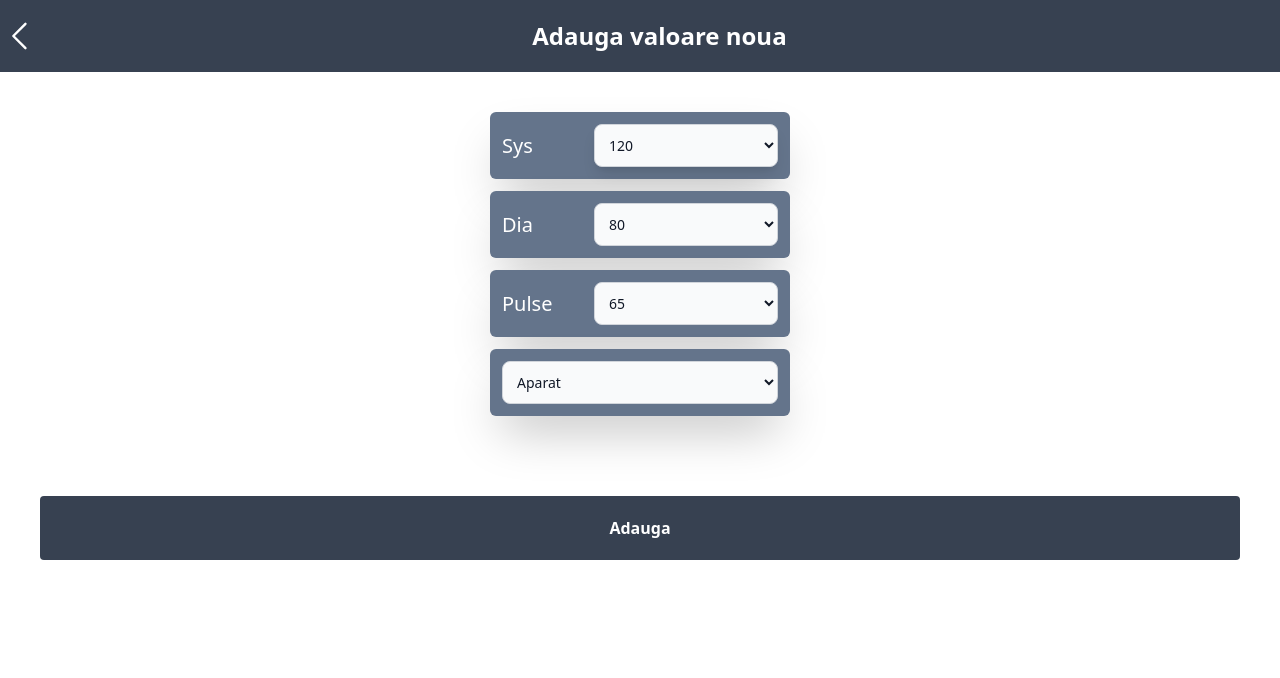
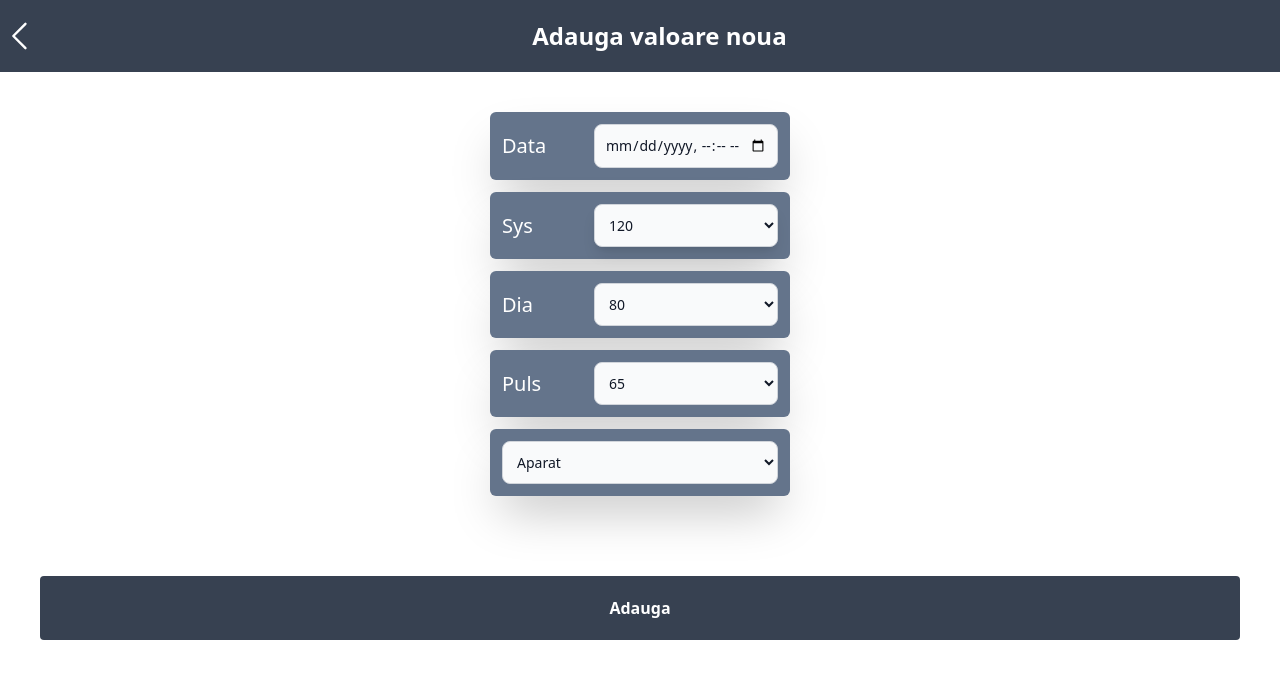
Before and after one commit to andreimuntean7/tensiune_luci, a React (Create React App) app: page /addValue in a window 1280 px wide. Shown: the top 678 px of the page. Built offline with nearby package versions, Linux system fonts and the light colour scheme.

Commit message:
added datetime input

```diff
--- a/package.json
+++ b/package.json
@@ -12,9 +12,12 @@
     "chart.js": "^4.3.3",
     "date-fns": "^2.30.0",
     "firebase": "^10.1.0",
+    "luxon": "^3.4.0",
     "react": "^18.2.0",
+    "react-admin": "^4.12.4",
     "react-animated-heart": "^0.0.8",
     "react-chartjs-2": "^5.2.0",
+    "react-datetime-picker": "^5.5.1",
     "react-dom": "^18.2.0",
     "react-scripts": "^5.0.1",
     "reactjs-popup": "^2.0.5",
--- a/src/components/Graph.js
+++ b/src/components/Graph.js
@@ -42,8 +42,6 @@ function Graph({ measures, filter }) {
     })
     .filter((formattedDate) => formattedDate !== null);
 
-  console.log(labels);
-
   const dia = m.map((measure) => measure.type === filter && measure.dia);
   const sys = m.map((measure) => measure.type === filter && measure.sys);
   const pulse = m.map((measure) => measure.type === filter && measure.pulse);
--- a/src/pages/Adauga.js
+++ b/src/pages/Adauga.js
@@ -3,12 +3,14 @@ import {} from "../index.css";
 import { db } from "../googleSignin/config";
 import { addDoc, collection } from "firebase/firestore";
 import { useNavigate } from "react-router-dom";
+import { format, parseISO } from "date-fns";
 
 function Adauga() {
   const [selectedValueSys, setSelectedValueSys] = useState(120);
   const [selectedValueDia, setSelectedValueDia] = useState(80);
   const [selectedValuePulse, setSelectedValuePulse] = useState(65);
   const [selectedValueType, setSelectedValueType] = useState("Aparat");
+  const [datetime, setDatetime] = useState("");
 
   const handleChangeSys = (event) => {
     setSelectedValueSys(event.target.value);
@@ -37,7 +39,7 @@ function Adauga() {
   const addValues = async (e) => {
     e.preventDefault();
     await addDoc(collection(db, "masuratori"), {
-      createdAt: new Date(),
+      createdAt: parseISO(datetime),
       createdBy: localStorage.getItem("email"),
       sys: selectedValueSys,
       dia: selectedValueDia,
@@ -69,6 +71,19 @@ function Adauga() {
       </div>
       <div className="flex flex-col items-center gap-3 w-full px-10">
         <div className="flex items-center shadow-2xl p-3 rounded-md w-full bg-slate-500 md:w-1/4">
+          <h2 className="block text-white font-normal text-xl dark:text-white pr-3 w-1/3">Data</h2>
+          <input
+            className="hadow-lg bg-gray-50 border border-gray-300 text-gray-900 text-sm rounded-lg focus:ring-blue-500 focus:border-blue-500 block w-2/3 p-2.5 dark:bg-gray-700 dark:border-gray-600 dark:placeholder-gray-400 dark:text-white dark:focus:ring-blue-500 dark:focus:border-blue-500"
+            type="datetime-local"
+            value={(datetime || "").toString().substring(0, 16)}
+            onChange={(ev) => {
+              if (!ev.target["validity"].valid) return;
+              const dt = ev.target["value"] + ":00";
+              setDatetime(dt);
+            }}
+          />
+        </div>
+        <div className="flex items-center shadow-2xl p-3 rounded-md w-full bg-slate-500 md:w-1/4">
           <h2 className="block text-white font-normal text-xl dark:text-white pr-3 w-1/3">Sys</h2>
           <select
             className="shadow-lg bg-gray-50 border border-gray-300 text-gray-900 text-sm rounded-lg focus:ring-blue-500 focus:border-blue-500 block w-2/3 p-2.5 dark:bg-gray-700 dark:border-gray-600 dark:placeholder-gray-400 dark:text-white dark:focus:ring-blue-500 dark:focus:border-blue-500"
@@ -91,7 +106,7 @@ function Adauga() {
           </select>
         </div>
         <div className="flex items-center shadow-2xl p-3 rounded-md w-full bg-slate-500 md:w-1/4">
-          <h2 className="block text-white font-normal text-xl dark:text-white pr-3 w-1/3">Pulse</h2>
+          <h2 className="block text-white font-normal text-xl dark:text-white pr-3 w-1/3">Puls</h2>
           <select
             className="bg-gray-50 border border-gray-300 text-gray-900 text-sm rounded-lg ocus:ring-blue-500 focus:border-blue-500 block w-2/3 p-2.5 dark:bg-gray-700 dark:border-gray-600 dark:placeholder-gray-400 dark:text-white dark:focus:ring-blue-500 dark:focus:border-blue-500"
             value={selectedValuePulse}
```
Also changed, not shown: 1 other file (tests, documents, lock files or other folders).
